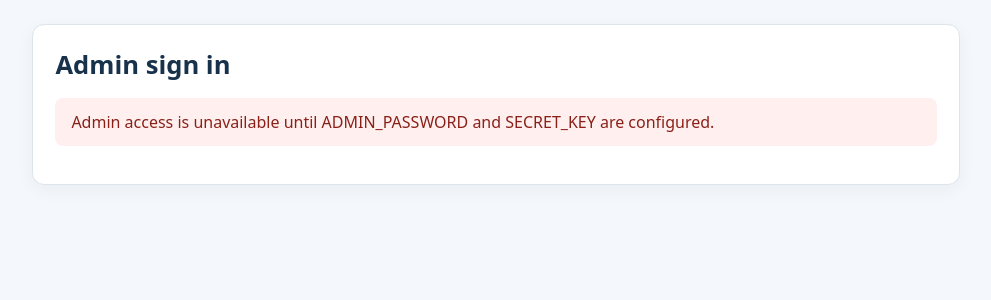
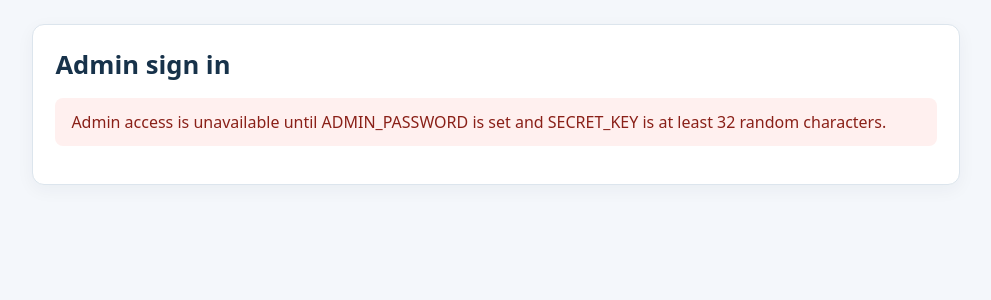
Before and after one commit to prudhvikrishn/nlp, a Flask app: page /admin/login in a window 1280 px wide. Shown: the part 60-360 px from the top of the page, without its empty margins (144-1135 px from the left). Run offline with Flask 3, Linux system fonts and the light colour scheme; some libraries are stand-ins or nearby versions.

Commit message:
Make the database optional on Vercel and require a strong SECRET_KEY for admin
Without DATABASE_URL on Vercel, queries are classified and shown without
the misleading "couldn't save" warning, and the admin inbox explains that
saving is off. Admin login now requires a SECRET_KEY of at least 32
characters, since the admin flag lives in a cookie signed with that key and
a short key could be guessed to forge an admin session.

Co-Authored-By: Claude Opus 5.5 <noreply@anthropic.com>
Claude-Session: https://claude.ai/code/session_01MqbrWBkTwwiEJg8Z6UDekV

```diff
--- a/app/app.py
+++ b/app/app.py
@@ -14,12 +14,13 @@ from flask_wtf.csrf import CSRFError, CSRFProtect
 ROOT = Path(__file__).resolve().parent.parent
 APP_DIR = Path(__file__).resolve().parent
 CONFIGURED_SECRET_KEY = os.environ.get("SECRET_KEY", "")
+MIN_SECRET_KEY_LENGTH = 32
 if str(ROOT) not in sys.path:
     sys.path.insert(0, str(ROOT))
 if str(APP_DIR) not in sys.path:
     sys.path.insert(0, str(APP_DIR))
 
-from submissions import get_submissions, initialize_store, save_submission
+from submissions import get_submissions, initialize_store, save_submission, storage_enabled
 from src.predictor import IntentPredictor
 from src.utils import INTENT_DISPLAY, RECOMMENDED_ACTIONS
 
@@ -113,13 +114,15 @@ def submit_query():
         app.logger.exception("Customer query could not be classified")
         flash("We could not process your query right now. Please try again later.", "error")
         return _render_home(form=form, status=503)
-    try:
-        initialize_store()
-        save_submission(customer_name, query, prediction["intent"], prediction["confidence"])
-        recorded = True
-    except Exception:
-        app.logger.exception("Customer query could not be recorded")
-        recorded = False
+    recorded = None                      # None: saving is switched off (no database configured)
+    if storage_enabled():
+        try:
+            initialize_store()
+            save_submission(customer_name, query, prediction["intent"], prediction["confidence"])
+            recorded = True
+        except Exception:
+            app.logger.exception("Customer query could not be recorded")
+            recorded = False
 
     result = _customer_result(query, prediction)
     result["customer_name"] = customer_name
@@ -132,7 +135,8 @@ def admin_login():
     if session.get("admin_authenticated"):
         return redirect(url_for("admin_inbox"))
     configured_password = os.environ.get("ADMIN_PASSWORD", "")
-    admin_configured = bool(configured_password and CONFIGURED_SECRET_KEY)
+    # The admin flag lives in a cookie signed with SECRET_KEY; a short key could be guessed and the cookie forged.
+    admin_configured = bool(configured_password and len(CONFIGURED_SECRET_KEY) >= MIN_SECRET_KEY_LENGTH)
     if request.method == "POST":
         provided = request.form.get("password", "")
         if admin_configured and hmac.compare_digest(provided, configured_password):
@@ -148,6 +152,8 @@ def admin_login():
 def admin_inbox():
     if not session.get("admin_authenticated"):
         return redirect(url_for("admin_login"))
+    if not storage_enabled():
+        return render_template("admin.html", records=[], storage_error=False, storage_disabled=True)
     try:
         initialize_store()
         records = get_submissions()
--- a/app/submissions.py
+++ b/app/submissions.py
@@ -12,6 +12,11 @@ STORE_PATH = Path(os.environ.get("BSD_BANK_SQLITE_PATH", ROOT / "data" / "custom
 def _database_url() -> str | None:
     return (os.environ.get("DATABASE_URL") or os.environ.get("POSTGRES_URL")
             or os.environ.get("POSTGRES_URL_UNPOOLED") or os.environ.get("POSTGRES_URL_NON_POOLING"))
+
+
+def storage_enabled() -> bool:
+    """Saving is optional on Vercel: without a PostgreSQL URL, queries are classified but not stored."""
+    return bool(_database_url()) or not os.environ.get("VERCEL")
 
 
 def _connect():
--- a/app/templates/admin.html
+++ b/app/templates/admin.html
@@ -5,7 +5,9 @@
     <div><h1>Customer query inbox</h1><p class="muted">Customer names, original queries, and predicted intent categories.</p></div>
     <form method="post" action="{{ url_for('admin_logout') }}"><input type="hidden" name="csrf_token" value="{{ csrf_token() }}"><button type="submit">Sign out</button></form>
   </div>
-  {% if storage_error %}
+  {% if storage_disabled %}
+    <div class="notice">Saving customer queries is turned off because no database is configured. Set <code>DATABASE_URL</code> to a PostgreSQL database in Vercel to collect queries here.</div>
+  {% elif storage_error %}
     <div class="notice error">The submission database is not available. Check the PostgreSQL URL setting and database connectivity.</div>
   {% elif not records %}
     <div class="notice">No customer queries have been submitted yet.</div>
--- a/app/templates/admin_login.html
+++ b/app/templates/admin_login.html
@@ -4,7 +4,7 @@
   <section class="card">
     <h1>Admin sign in</h1>
     {% if not admin_configured %}
-      <div class="notice error">Admin access is unavailable until ADMIN_PASSWORD and SECRET_KEY are configured.</div>
+      <div class="notice error">Admin access is unavailable until ADMIN_PASSWORD is set and SECRET_KEY is at least 32 random characters.</div>
     {% else %}
       <form method="post" action="{{ url_for('admin_login') }}">
         <input type="hidden" name="csrf_token" value="{{ csrf_token() }}">
--- a/app/templates/customer.html
+++ b/app/templates/customer.html
@@ -82,6 +82,8 @@
       <div class="status review">This wording is unusual or uncertain for our system, so a support specialist will review your query personally.</div>
     {% elif result.recorded %}
       <div class="status ok">Your query has been sent to our {{ result.display }} team.</div>
+    {% elif result.recorded is none %}
+      <div class="status ok">Your query belongs with our {{ result.display }} team.</div>
     {% else %}
       <div class="status review">We classified your query, but couldn't save it right now. Please try again shortly or contact the branch.</div>
     {% endif %}
```
Also changed, not shown: tests/test_app.py (+11 -0 lines), README.md.
